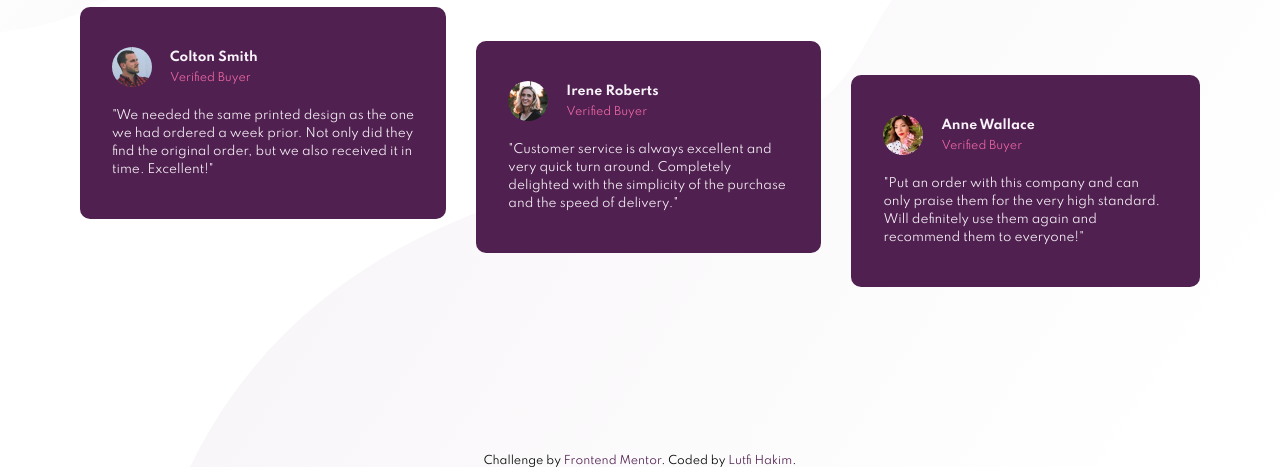
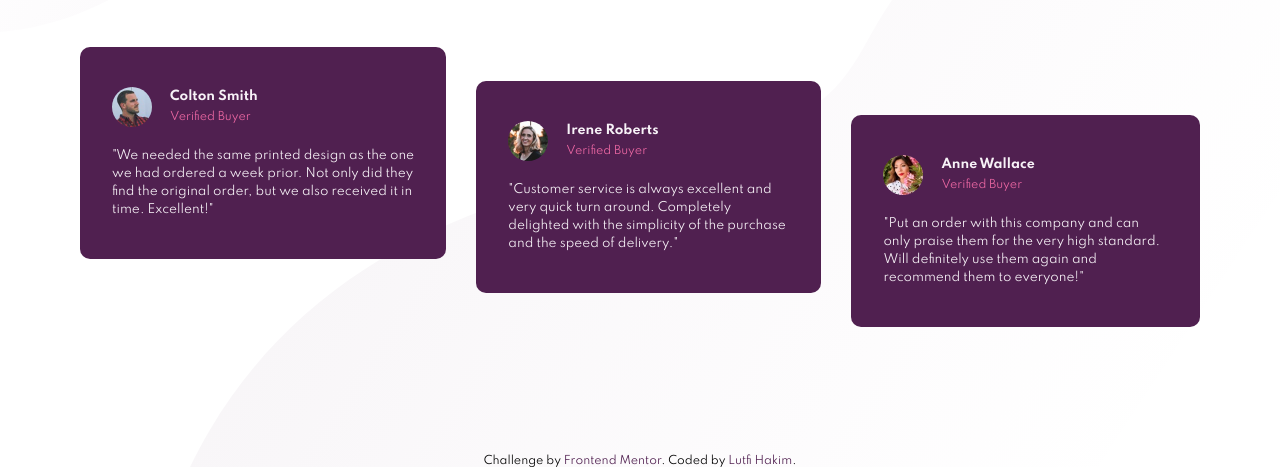
Before and after one commit to lutfihakim28/social-proof-sections, a plain HTML site: page index.html in a window 1280 px wide. Shown: the part 333-800 px from the top of the page. Drawn offline with Linux system fonts and the light colour scheme.

Commit message:
centering wrapper

```diff
--- a/source/css/main.css
+++ b/source/css/main.css
@@ -186,7 +186,8 @@ footer a:hover {
 
   .wrapper {
     height: 80%;
-    padding: 100px 80px 0 80px;
+    margin: auto 0;
+    padding: 10px 80px 0 80px;
   }
 
   .container {
```
